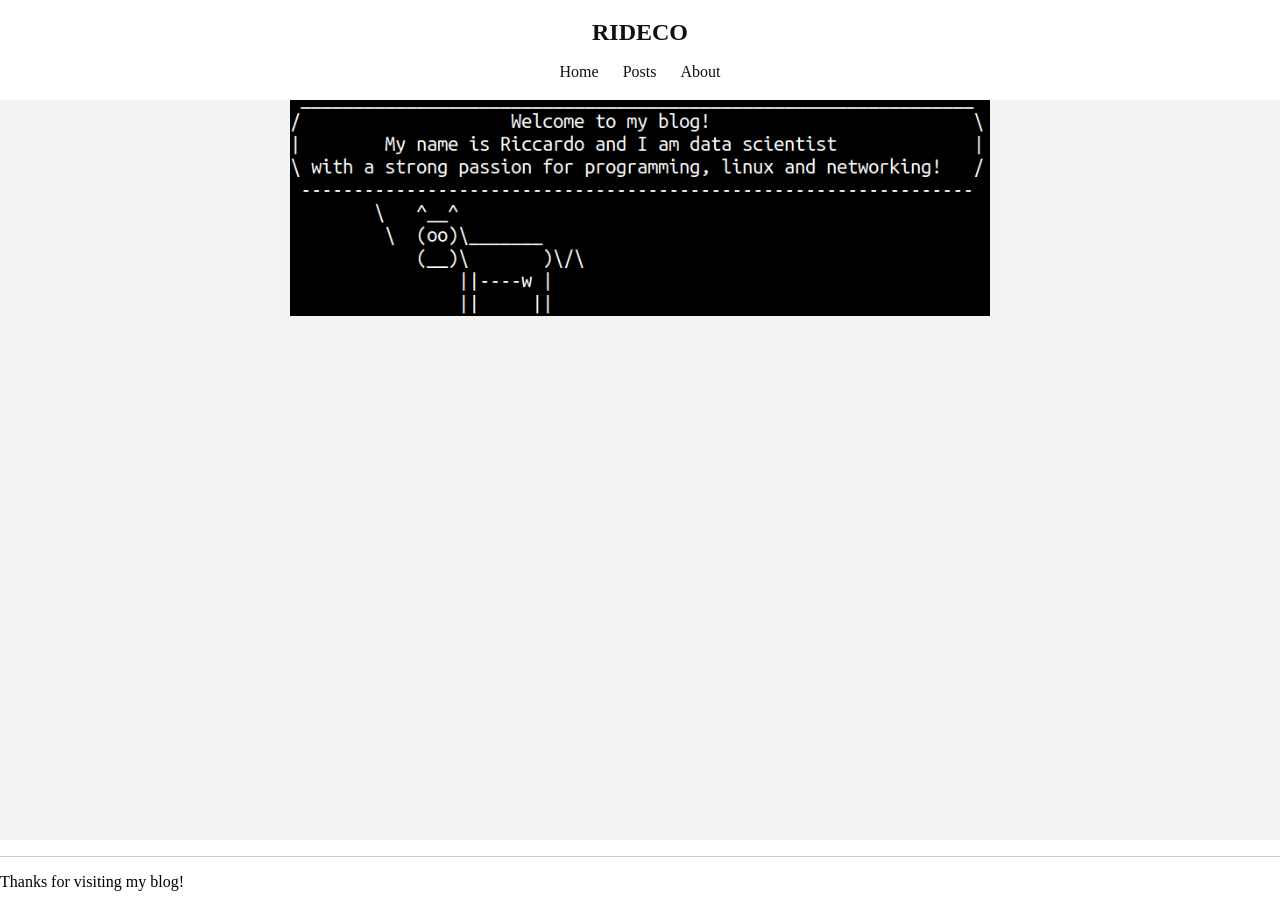
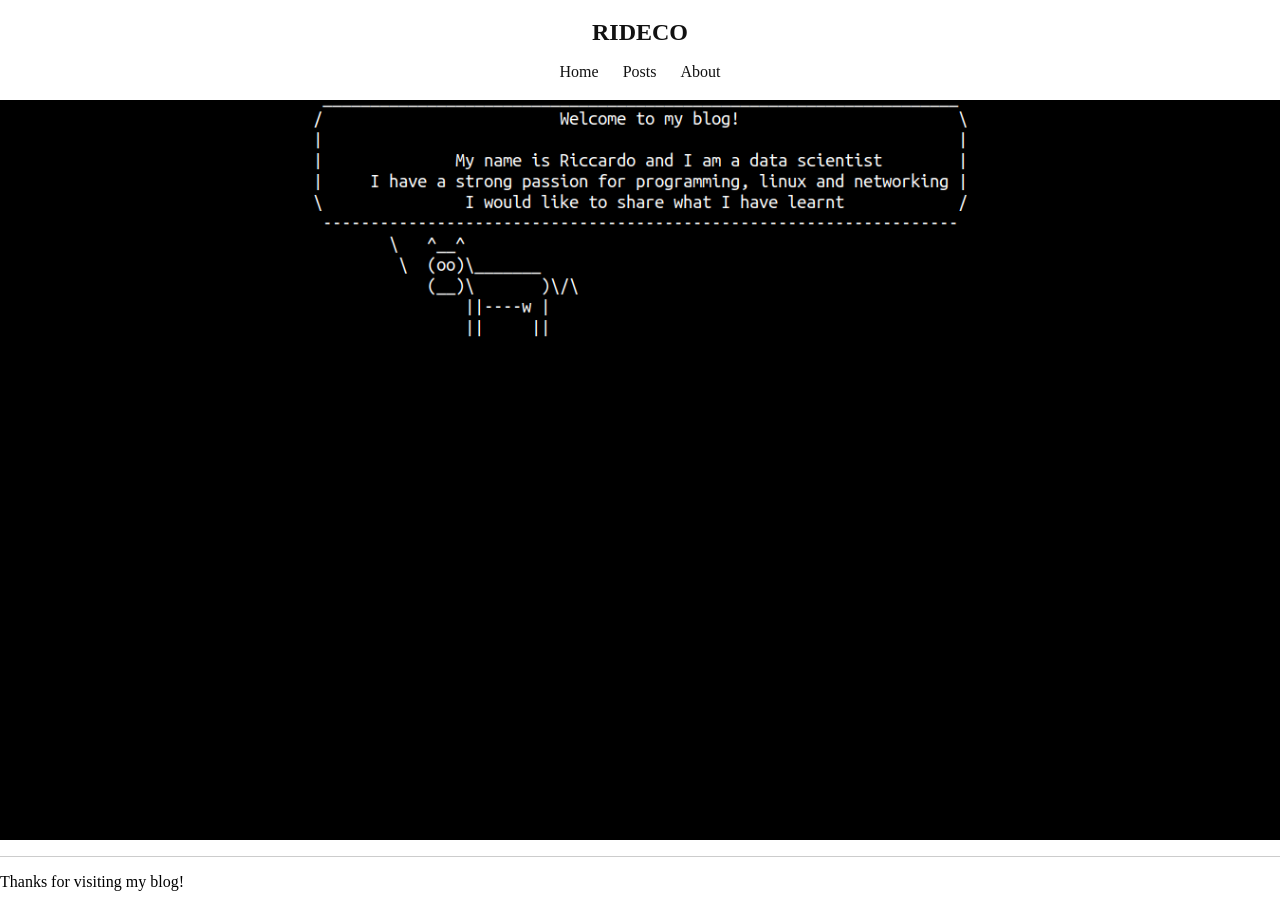
Before and after one commit to RiccardoDC/my_blog, a Jekyll site: the page built from index.html, in a window 1280 px wide. Built offline with Jekyll 4.4.1, drawn with Linux system fonts in a browser that asks for light colours.

Commit message:
Modified front page

```diff
--- a/_layouts/default.html
+++ b/_layouts/default.html
@@ -19,6 +19,7 @@
 
       <div class="wrapper">
 
+        <div class="img-welcome"></div>
 
       </div>
 
--- a/_sass/main.scss
+++ b/_sass/main.scss
@@ -109,7 +109,7 @@ input, select {
 }
 
 body {
-  background-color: #f3f3f3;
+  background-color: #000000;
 }
 
 header {
@@ -148,21 +148,25 @@ header .header-brand {
 
 /* INDEX */
 
- .wrapper {
+.wrapper {
 
     margin: 0 auto;
-    width: 700px;
-    height: 338px;
-    background-image: url("../images/welcome_fig.png");
-    background-size:  contain;
-    background-repeat: no-repeat;
-    // background-repeat: no-repeat;
-
-
-
+    width: 100%;
 
     }
 
+
+.img-welcome {
+
+    margin: 0 auto;
+    height: 240px;
+    width: 655px;
+    background-image: url("../images/welcome_fig.png");
+    background-size: cover;
+    background-repeat: no-repeat;
+       // background-repeat: no-repeat;
+
+}
 
   // nav {
   //     position: relative;
```
Also changed, not shown: assets/images/welcome_fig.png.
